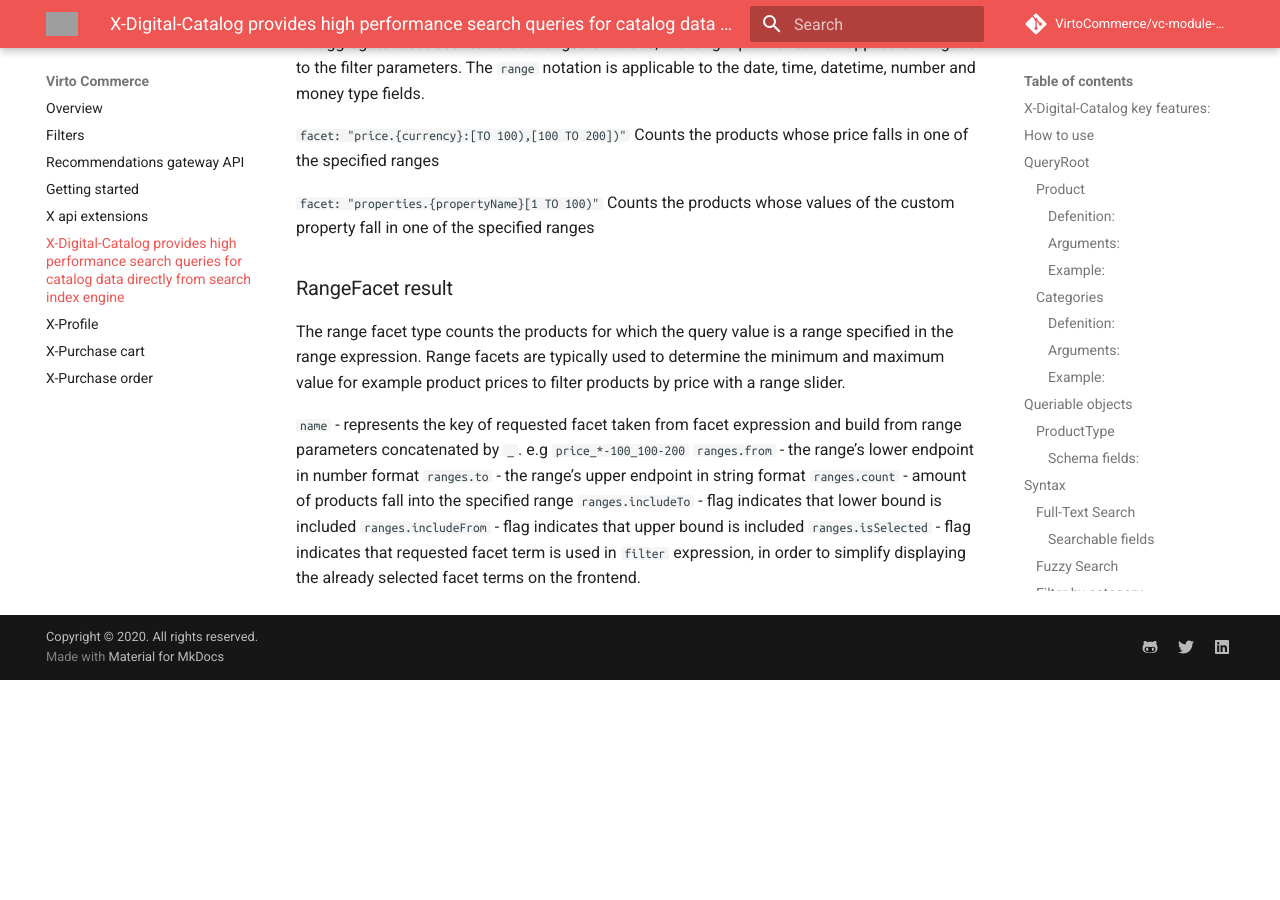
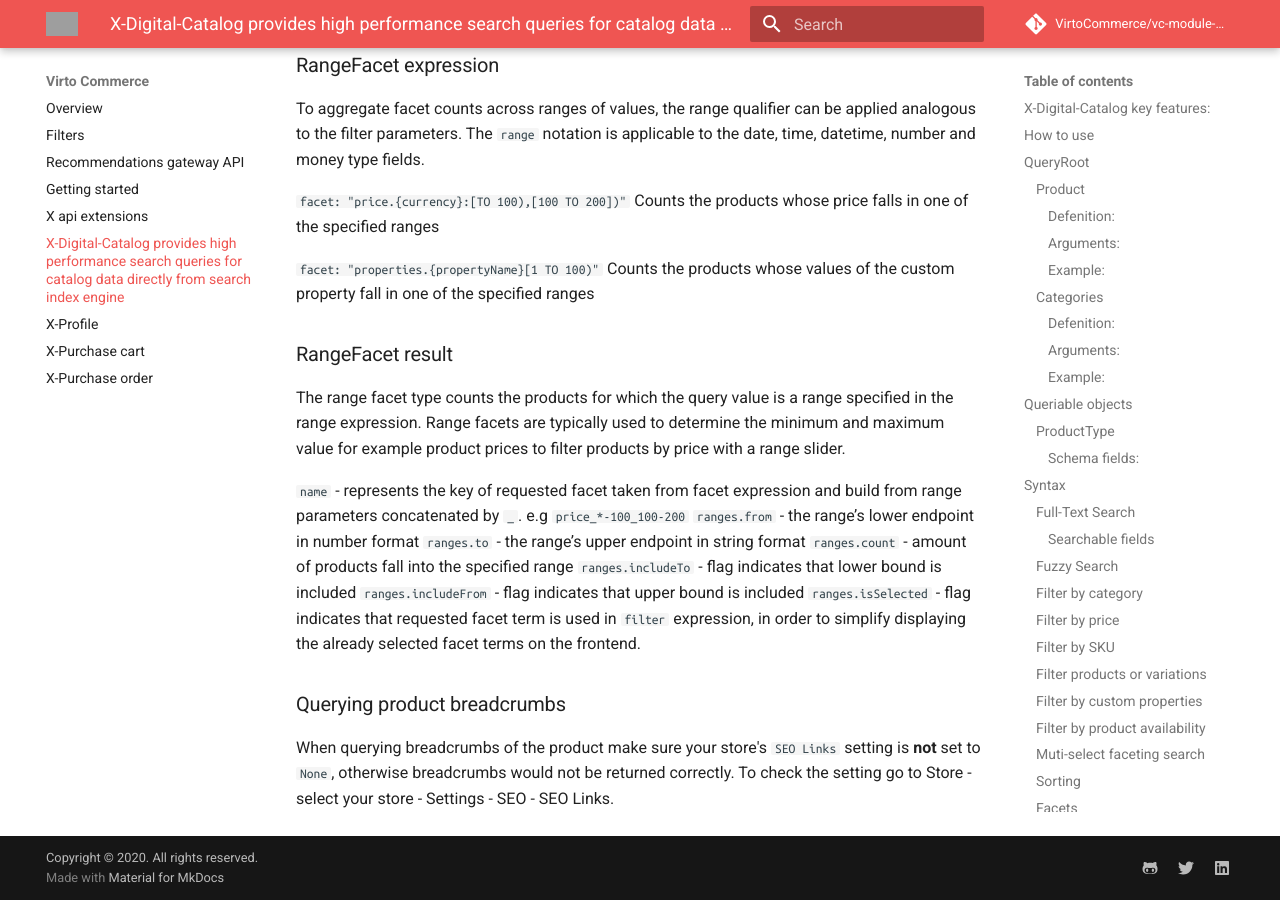
Before and after one commit to VirtoCommerce/vc-module-experience-api, an MkDocs documentation site: the page built from docs/x-catalog-reference.md, in a window 1280 px wide and 900 px high, scrolled down 14155 px. Built offline with MkDocs 1.6.1 and Material for MkDocs 9.7.7, drawn with Linux system fonts in a browser that asks for light colours; comment, search, counter and statistics services are not loaded; before the commit the page ends 14835 px from its top, so only the background shows below that; some of the changed text lies outside the part shown; grey boxes are pictures that could not be loaded.

Commit message:
PT-501 breadcrumbs fix for fully indexed product

```diff
--- a/docs/x-catalog-reference.md
+++ b/docs/x-catalog-reference.md
@@ -161,6 +161,7 @@ This connection allows you to search products.
 |22|outlines         |List of OutlineType                  |Category outlines|
 |23|seoInfos         |List of SeoInfoType                  |SEO information of the product|
 |24|associations     |ProductAssociationType               |Product associations|
+|25|breadcrumbs      |BreadcrumbType                       |Product navigation information|
 ### CategoryType
 ![image](./media/CategoryType.jpeg)
 #### Schema fields:
@@ -411,3 +412,6 @@ The range facet type counts the products for which the query value is a range sp
 `ranges.includeTo` - flag indicates that lower bound is included
 `ranges.includeFrom` - flag indicates that upper bound is included
 `ranges.isSelected` - flag indicates that requested facet term is used in `filter` expression, in order to simplify displaying the already selected facet terms on the frontend.
+
+### Querying product breadcrumbs
+When querying breadcrumbs of the product make sure your store's `SEO Links` setting is **not** set to `None`, otherwise breadcrumbs would not be returned correctly. To check the setting go to Store - select your store - Settings - SEO - SEO Links.
```
Also changed, not shown: 1 other file.
